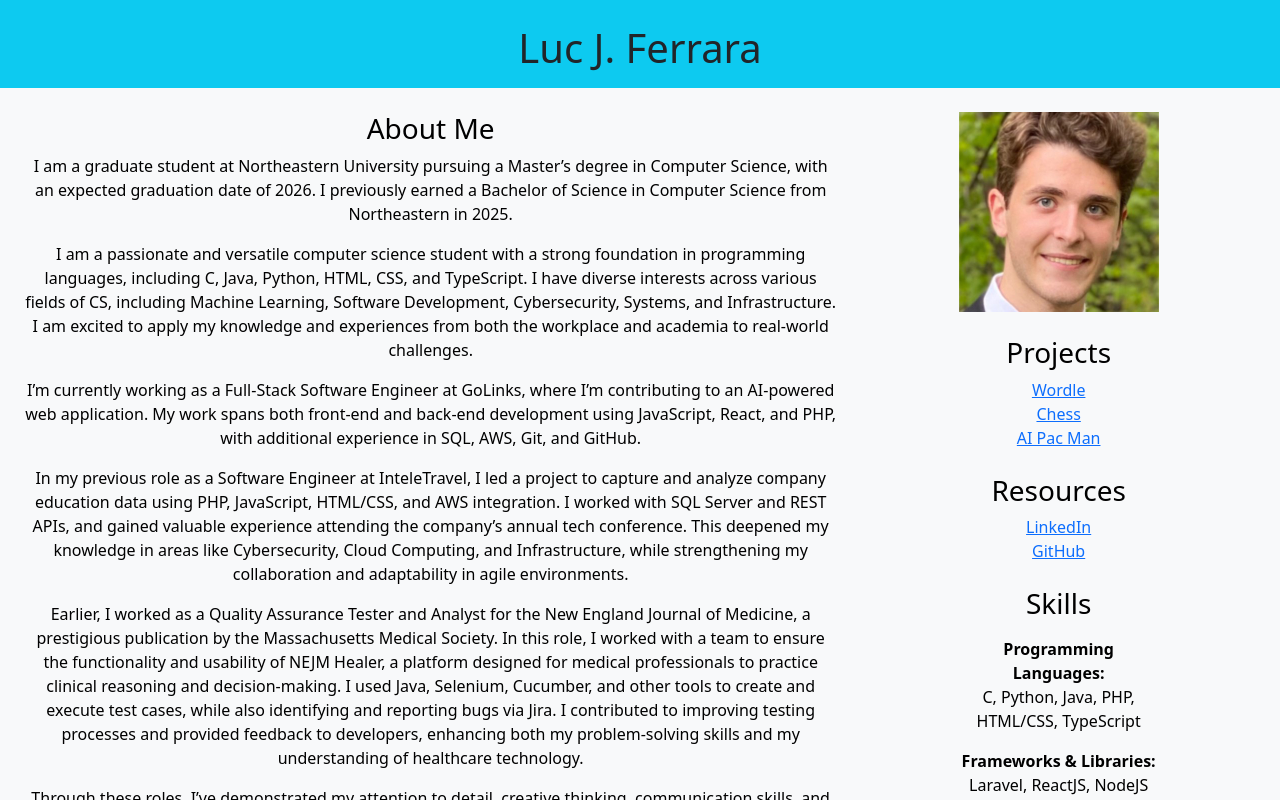
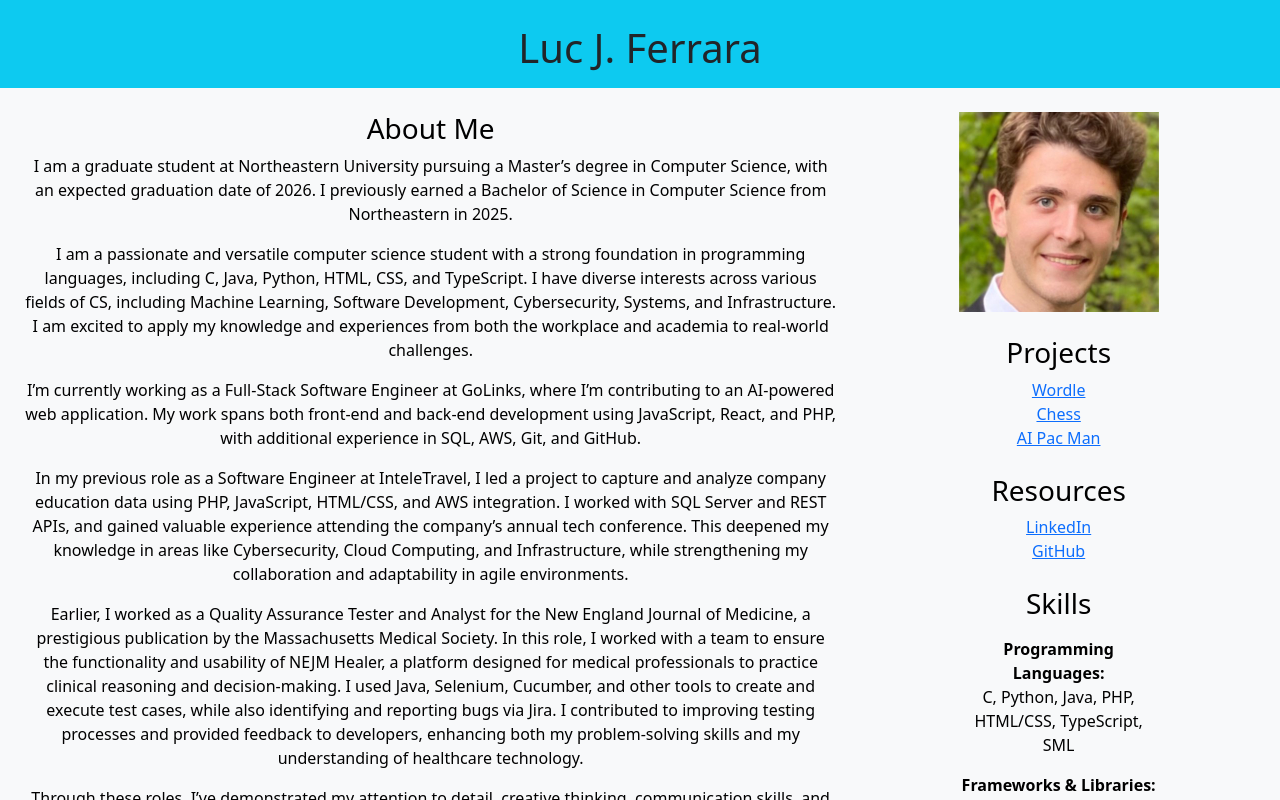
Before and after one commit to LucF120/lucferrara.com, a React (Vite) app: page /#/ in a window 1280 px wide. Built offline with nearby package versions, Linux system fonts and the light colour scheme.

Commit message:
added sml to langs

```diff
--- a/src/Landing/Skills.jsx
+++ b/src/Landing/Skills.jsx
@@ -5,7 +5,7 @@ export default function Skills() {
 
       <div className="w-50 mb-3 pt-2">
         <div className="fw-bold">Programming Languages:</div>
-        <div className="">C, Python, Java, PHP, HTML/CSS, TypeScript</div>
+        <div className="">C, Python, Java, PHP, HTML/CSS, TypeScript, SML</div>
       </div>
 
       <div className="w-50 mb-3">
```
